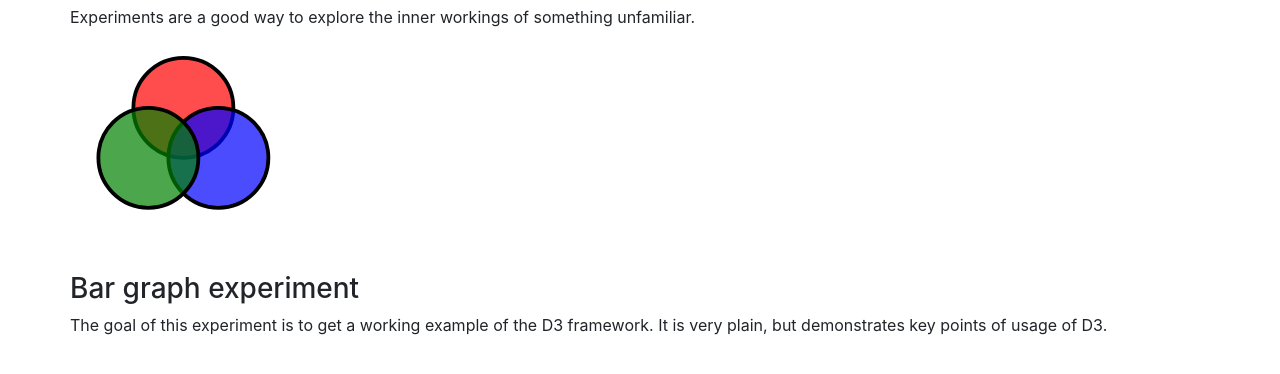
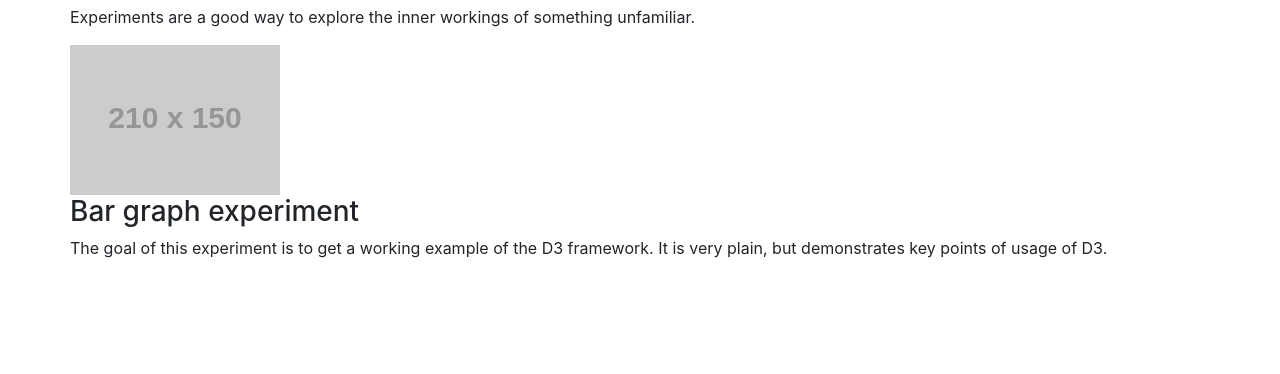
Before and after one commit to dvberkel/D3-Experiment, a plain HTML site: page index.html in a window 1280 px wide. Shown: the part 360-734 px from the top of the page. Drawn offline with nearby package versions, Linux system fonts and the light colour scheme; placeholder pictures from the web are drawn by us.

Commit message:
Placehold.it used
The website placehold it is used to generate a placeholder image.

```diff
--- a/index.html
+++ b/index.html
@@ -48,7 +48,7 @@
 			</div>
 			<div class="row">
 				<div class="span4">
-					<object data="image/place-holder.svg" type="image/svg+xml"></object>
+					<img class="thumbnail" src="http://placehold.it/210x150"/>
 				</div>
 				<div class="span12">
 					<h3>Bar graph experiment</h3>
```
